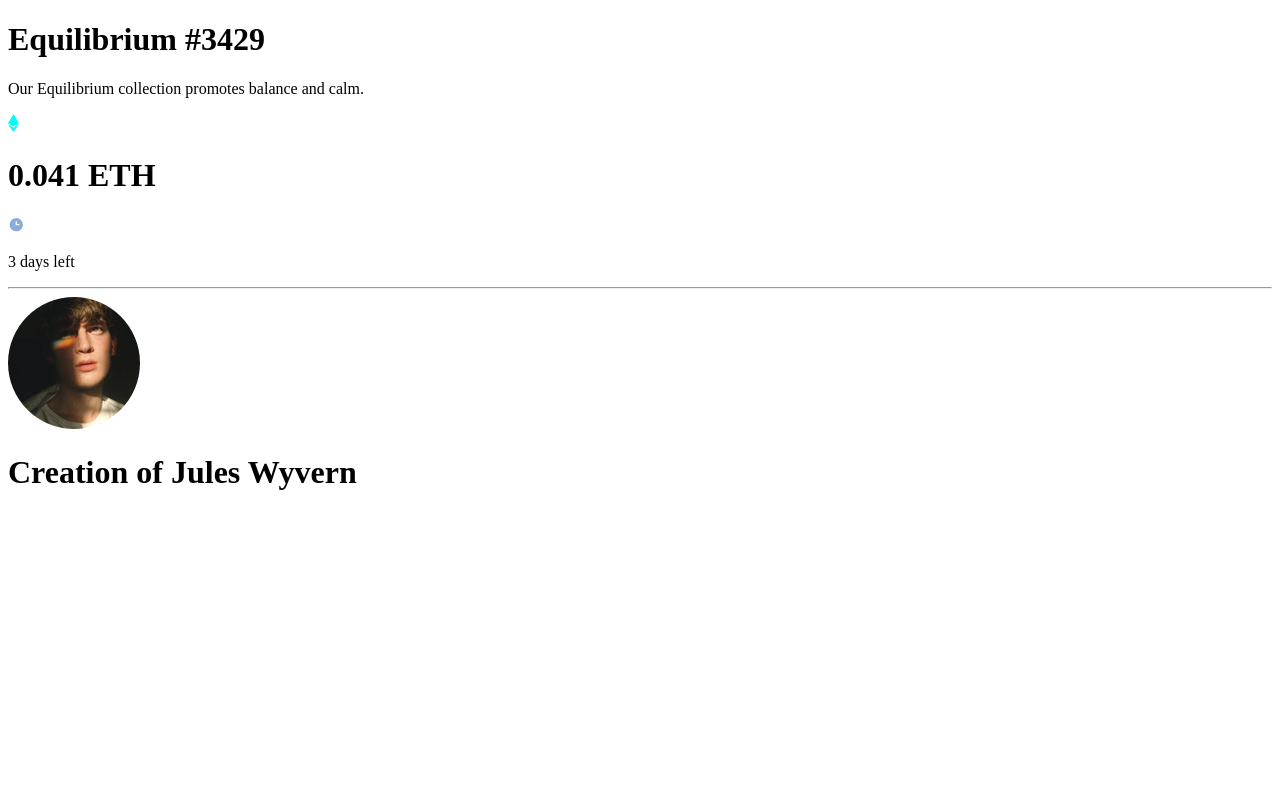
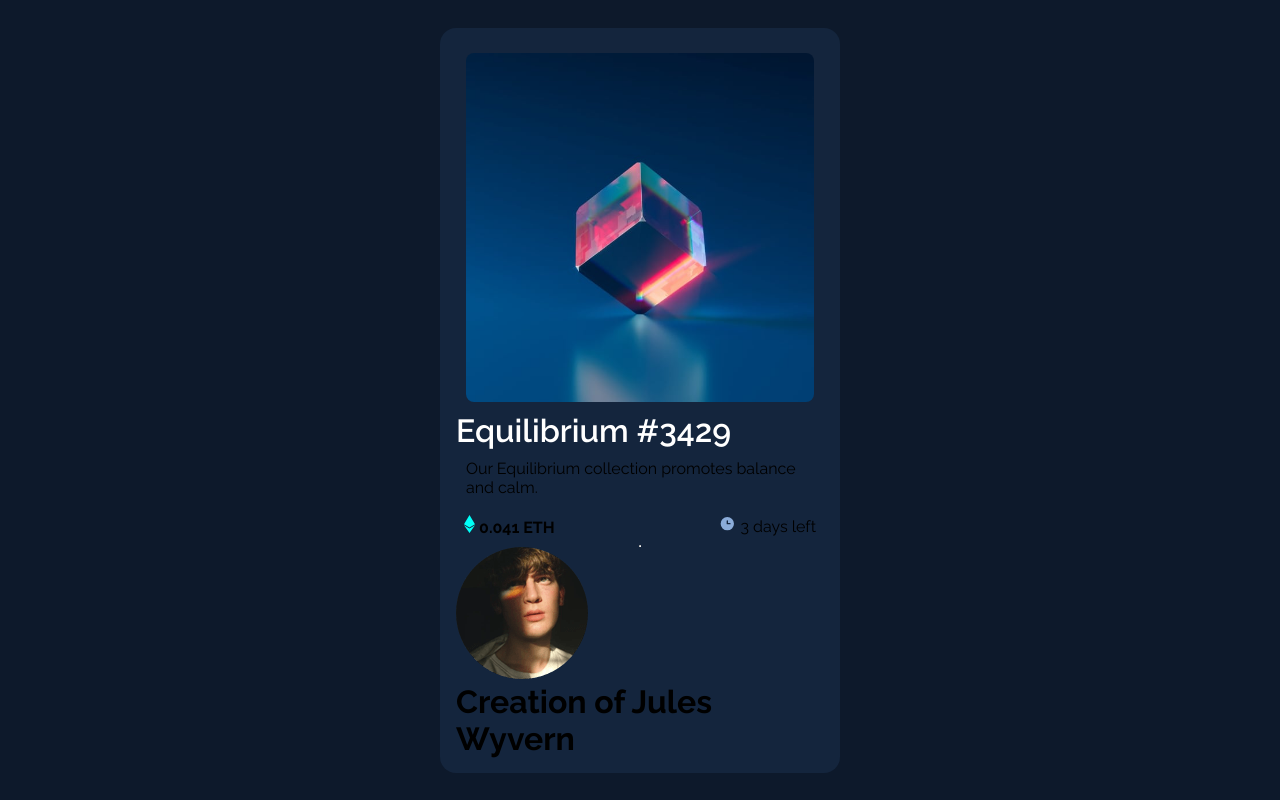
Before and after one commit to gowtham110899/nft-preview-card-component-main, a plain HTML site: page index.html in a window 1280 px wide. Drawn offline with Linux system fonts and the light colour scheme.

Commit message:
css final work

```diff
--- a/index.html
+++ b/index.html
@@ -1,6 +1,7 @@
 <!DOCTYPE html>
 <html lang="en">
   <head>
+    <link rel="stylesheet" href="style.css" class="css" />
     <meta charset="UTF-8" />
     <meta http-equiv="X-UA-Compatible" content="IE=edge" />
     <meta name="viewport" content="width=device-width, initial-scale=1.0" />
@@ -8,7 +9,13 @@
   </head>
   <body>
     <div class="box">
-      <div class="compound-img"></div>
+      <div class="card-img">
+        <img
+          src="images/image-equilibrium.jpg"
+          alt="equilibrium"
+          class="equal"
+        />
+      </div>
       <div class="details">
         <h1 class="type">Equilibrium #3429</h1>
         <p class="declearation">
@@ -18,11 +25,11 @@
       <div class="content">
         <div class="left">
           <img src="images/icon-ethereum.svg" alt="" class="icon" />
-          <h1 class="price">0.041 ETH</h1>
+          <span class="price">0.041 ETH</span>
         </div>
         <div class="right">
           <img src="images/icon-clock.svg" alt="" class="time" />
-          <p class="days">3 days left</p>
+          <span class="days">3 days left</span>
         </div>
       </div>
       <hr class="line" />
--- a/style.css
+++ b/style.css
@@ -1,5 +1,77 @@
+@import url("https://fonts.googleapis.com/css2?family=Inconsolata:wght@300;500;900&family=Raleway:ital,wght@0,400;0,600;0,700;1,300&display=swap");
+
 * {
   margin: 0;
   padding: 0;
   box-sizing: border-box;
 }
+html {
+  font-family: "Inconsolata", monospace;
+  font-family: "Raleway", sans-serif;
+}
+:root {
+  --clr-Very-dark1-blue: hsl(217, 54%, 11%);
+  --clr-Very-dark2-blue: hsl(216, 50%, 16%);
+  --clr-Very-dark3-blue: hsl(215, 32%, 27%);
+  --clr-White: hsl(0, 0%, 100%);
+  --clr-Soft-blue: hsl(215, 51%, 70%);
+  --clr-Cyan: hsl(178, 100%, 50%);
+}
+body {
+  width: 100vw;
+  height: 100vh;
+  background-color: var(--clr-Very-dark1-blue);
+  display: flex;
+  flex-direction: column;
+  align-items: center;
+  justify-content: center;
+}
+.box {
+  width: 25rem;
+
+  background-color: var(--clr-Very-dark2-blue);
+  display: flex;
+  flex-direction: column;
+  align-items: center;
+  justify-content: center;
+  padding: 1rem;
+  border-radius: 1rem;
+}
+.card-img {
+  width: 100%;
+  height: 23rem;
+
+  display: flex;
+  flex-direction: column;
+  align-items: center;
+  justify-content: center;
+  padding: 2rem;
+}
+.equal {
+  width: 120%;
+  height: 120%;
+  padding: 0.5rem;
+  border-radius: 1rem;
+}
+.details {
+  padding-left: px;
+}
+.type {
+  font-weight: 600;
+  color: var(--clr-White);
+}
+.declearation {
+  padding-left: 10px;
+  padding: 10px;
+}
+.content {
+  width: 100%;
+  padding: 0.5rem;
+  display: flex;
+  flex-direction: row;
+  align-items: center;
+  justify-content: space-between;
+}
+.price {
+  font-weight: bolder;
+}
```
